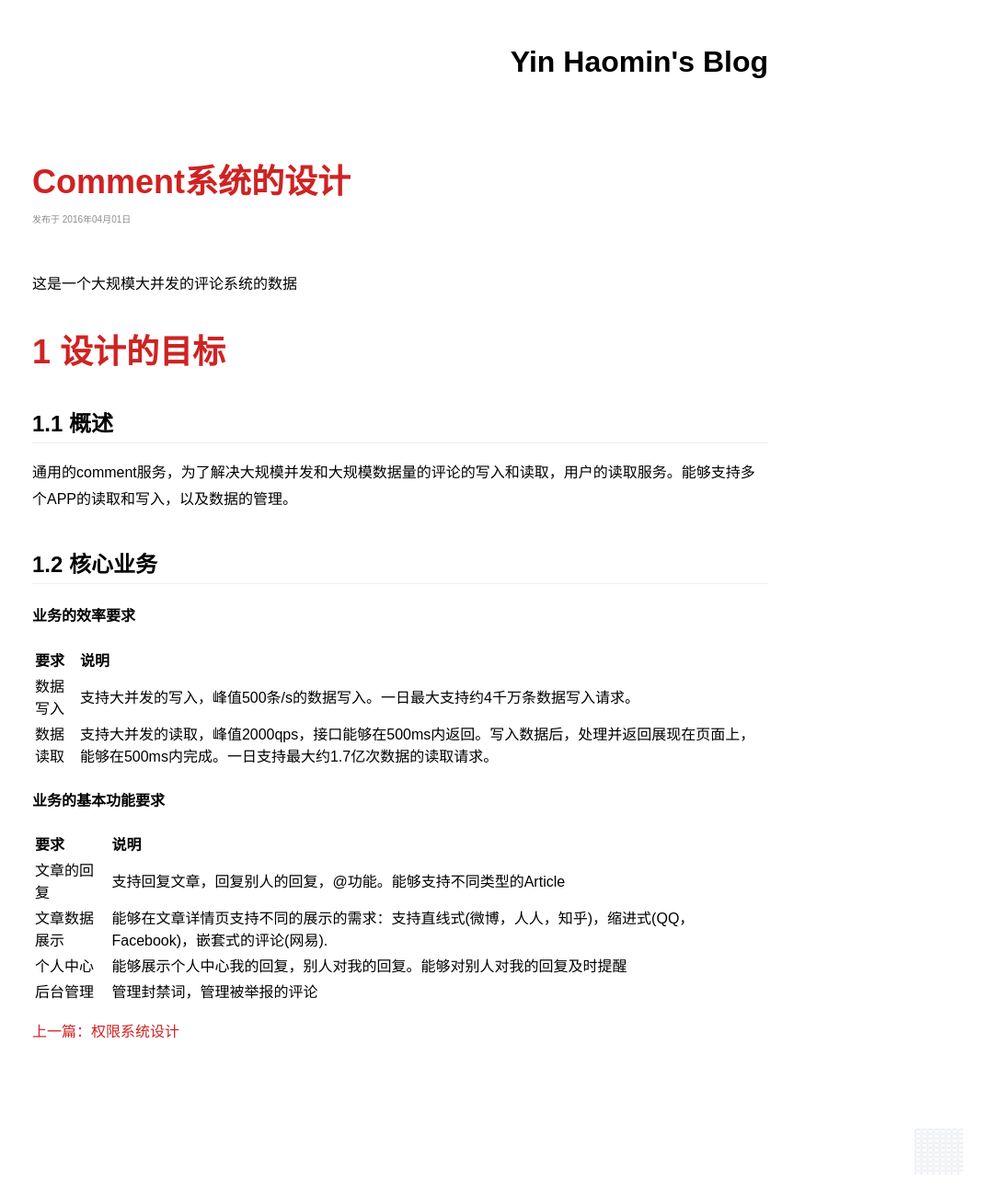
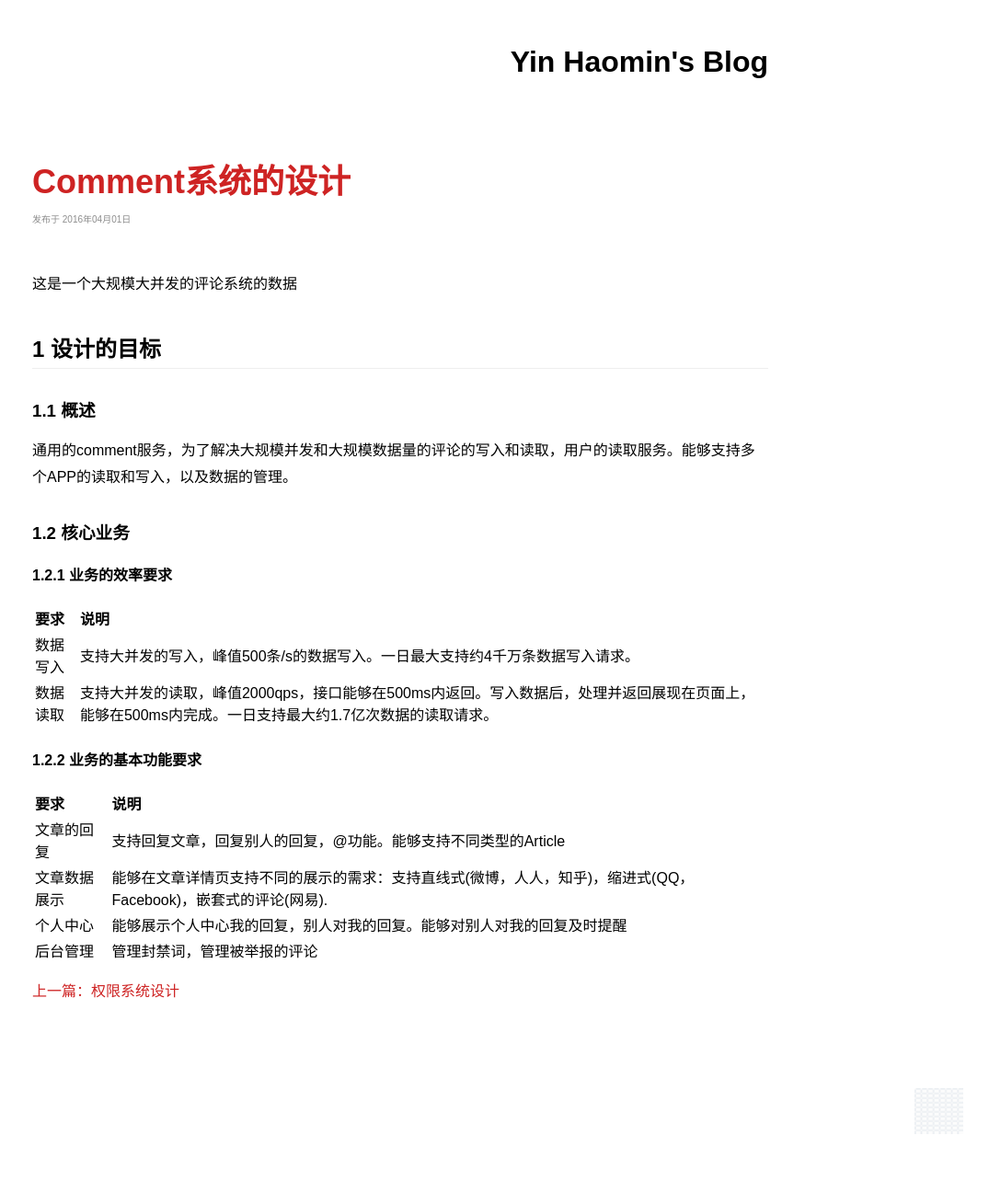
Before and after one commit to yinhaomin/yinhaomin.github.io, a Jekyll site: the page built from _posts/2016-04-01-Comment系统的设计.md, in a window 1280 px wide. Shown: the whole page at 92% size, without its empty margins (205-1280 px from the left). Built offline with Jekyll 4.4.1, drawn with Linux system fonts in a browser that asks for light colours; comment, search, counter and statistics services are not loaded; after the commit the page ends 1253 px from its top, so only the background shows below that.

Commit message:
Update 2016-04-01-Comment系统的设计.md

```diff
--- a/_posts/2016-04-01-Comment系统的设计.md
+++ b/_posts/2016-04-01-Comment系统的设计.md
@@ -7,14 +7,15 @@ keywords: Comment,评论系统,系统设计
 
 这是一个大规模大并发的评论系统的数据
 
-# 1 设计的目标
+## <a id="design-aim"></a>1 设计的目标
 
-## 1.1 概述
+### <a id="design-aim-general"></a>1.1 概述
+
 通用的comment服务，为了解决大规模并发和大规模数据量的评论的写入和读取，用户的读取服务。能够支持多个APP的读取和写入，以及数据的管理。
 
-## 1.2 核心业务
+### <a id="design-aim-core"></a>1.2 核心业务
 
-#### 业务的效率要求
+#### <a id="design-aim-core-efficiency"></a>1.2.1 业务的效率要求
 
 | 要求   | 说明                                                                       |
 | :------| :------                                                                    |
@@ -22,7 +23,7 @@ keywords: Comment,评论系统,系统设计
 | 数据读取 | 支持大并发的读取，峰值2000qps，接口能够在500ms内返回。写入数据后，处理并返回展现在页面上，能够在500ms内完成。一日支持最大约1.7亿次数据的读取请求。 |
 
 
-#### 业务的基本功能要求
+#### <a id="design-aim-core-basic"></a>1.2.2 业务的基本功能要求
 
 | 要求   | 说明                                                                       |
 | :------| :------                                                                    |
```
